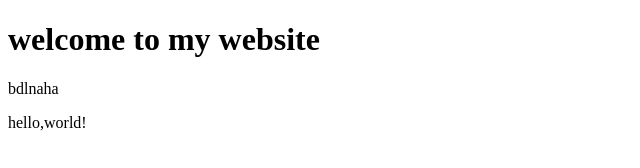
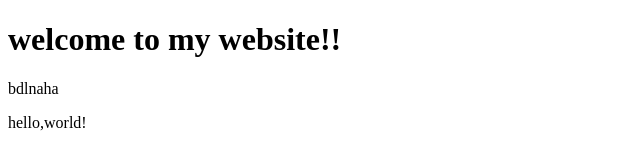
Before and after one commit to gd-islam/cryptography-tp1, a plain HTML site: page hello.html in a window 1280 px wide. Shown: the full height of the page, 0-640 px from the left. Drawn offline with Linux system fonts and the light colour scheme.

Commit message:
add a exclamation point

```diff
--- a/hello.html
+++ b/hello.html
@@ -6,7 +6,7 @@
     <title>hello</title>
   </head>
   <body>
-    <h1>welcome to my website</h1>
+    <h1>welcome to my website!!</h1>
     <p>bdlnaha</p>
 
     hello,world!
```
